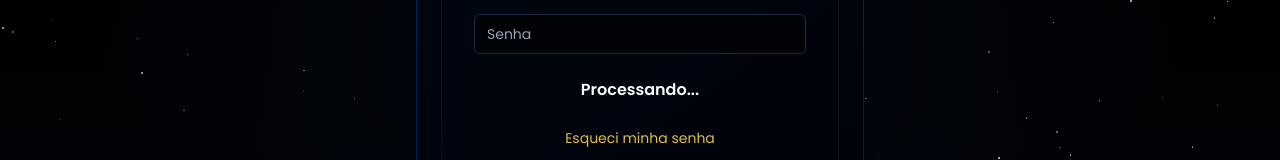
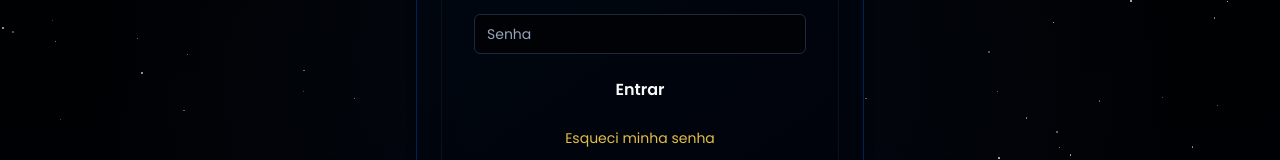
Before and after one commit to gporceban/patienthub, a React (Vite) app: page / in a window 1280 px wide. Shown: the part 572-732 px from the top of the page. Built offline with nearby package versions, Linux system fonts and the light colour scheme.

Commit message:
Fix: Prevent initial loading state on login
The login form was incorrectly displaying a loading state on initial page load. This commit ensures the loading state is only active during the login process.

```diff
--- a/src/components/LoginForm.tsx
+++ b/src/components/LoginForm.tsx
@@ -49,10 +49,10 @@ const LoginForm: React.FC = () => {
       setTimeout(() => {
         if (userType === 'paciente') {
           console.log("Navigating to /paciente with replace=true");
-          navigate('/paciente', { replace: true });
+          navigate('/paciente/dashboard', { replace: true });
         } else if (userType === 'medico') {
           console.log("Navigating to /medico with replace=true");
-          navigate('/medico', { replace: true });
+          navigate('/medico/dashboard', { replace: true });
         } else {
           console.error("Unknown user type:", userType);
           toast({
@@ -274,9 +274,9 @@ const LoginForm: React.FC = () => {
         <button
           className="button-gold-gradient w-full px-6 py-2 rounded-lg font-semibold transition-all"
           onClick={handleLogin}
-          disabled={isLoading || authLoading}
+          disabled={isLoading}
         >
-          {isLoading || authLoading ? 'Processando...' : 'Entrar'}
+          {isLoading ? 'Processando...' : 'Entrar'}
         </button>
       </div>
 
@@ -286,7 +286,7 @@ const LoginForm: React.FC = () => {
         </button>
       </div>
 
-      {(user || authLoading) && (
+      {/* Only show clear session button when there's a problem */}
       <div className="mt-6 text-center">
         <button
           onClick={handleClearSession}
@@ -296,7 +296,6 @@ const LoginForm: React.FC = () => {
           {isClearing ? 'Limpando sessão...' : 'Problemas para entrar? Limpar dados de sessão'}
         </button>
       </div>
-      )}
     </div>
   );
 };
```
Lines whose indentation alone changed are shown as unchanged.
